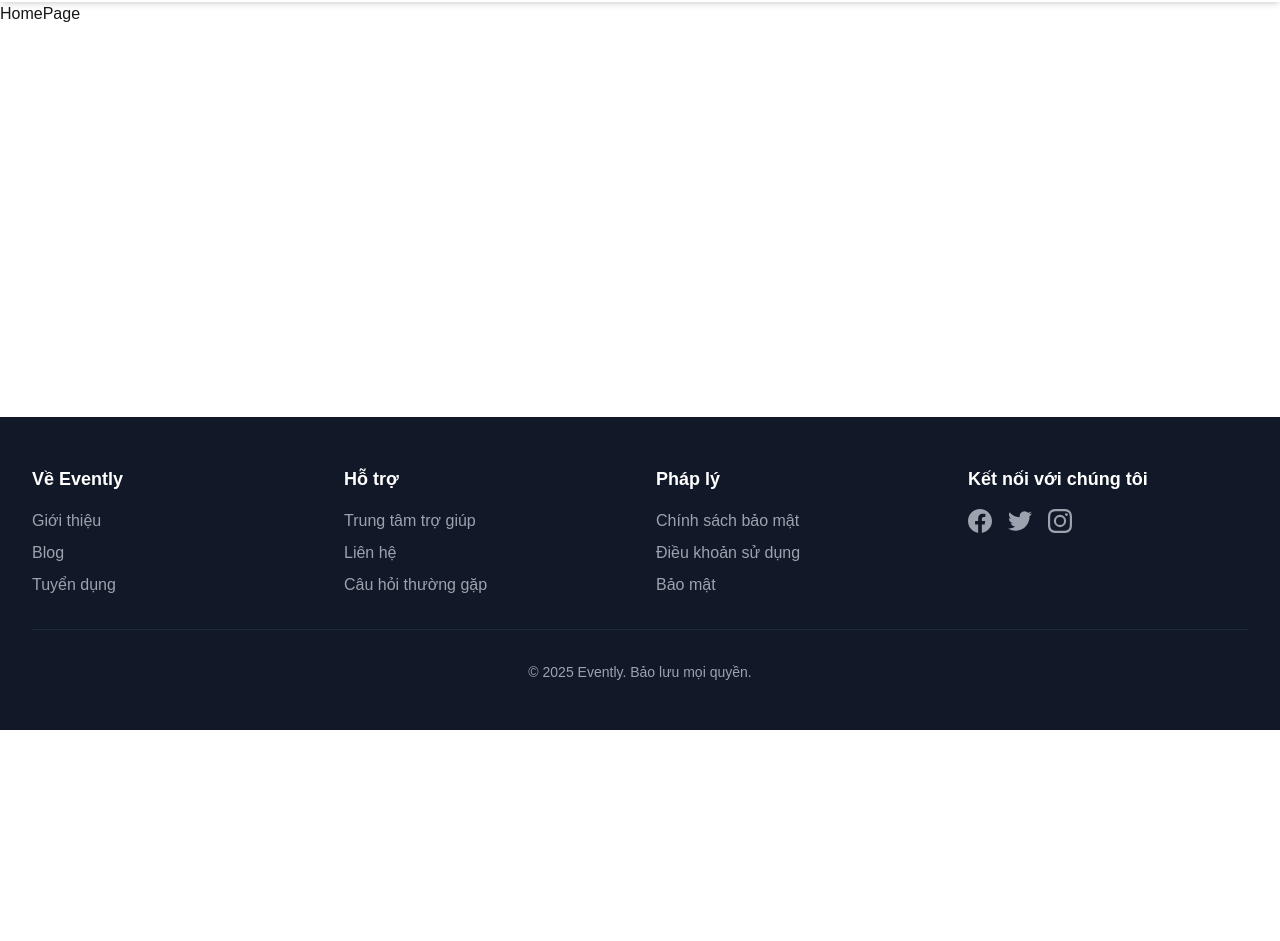
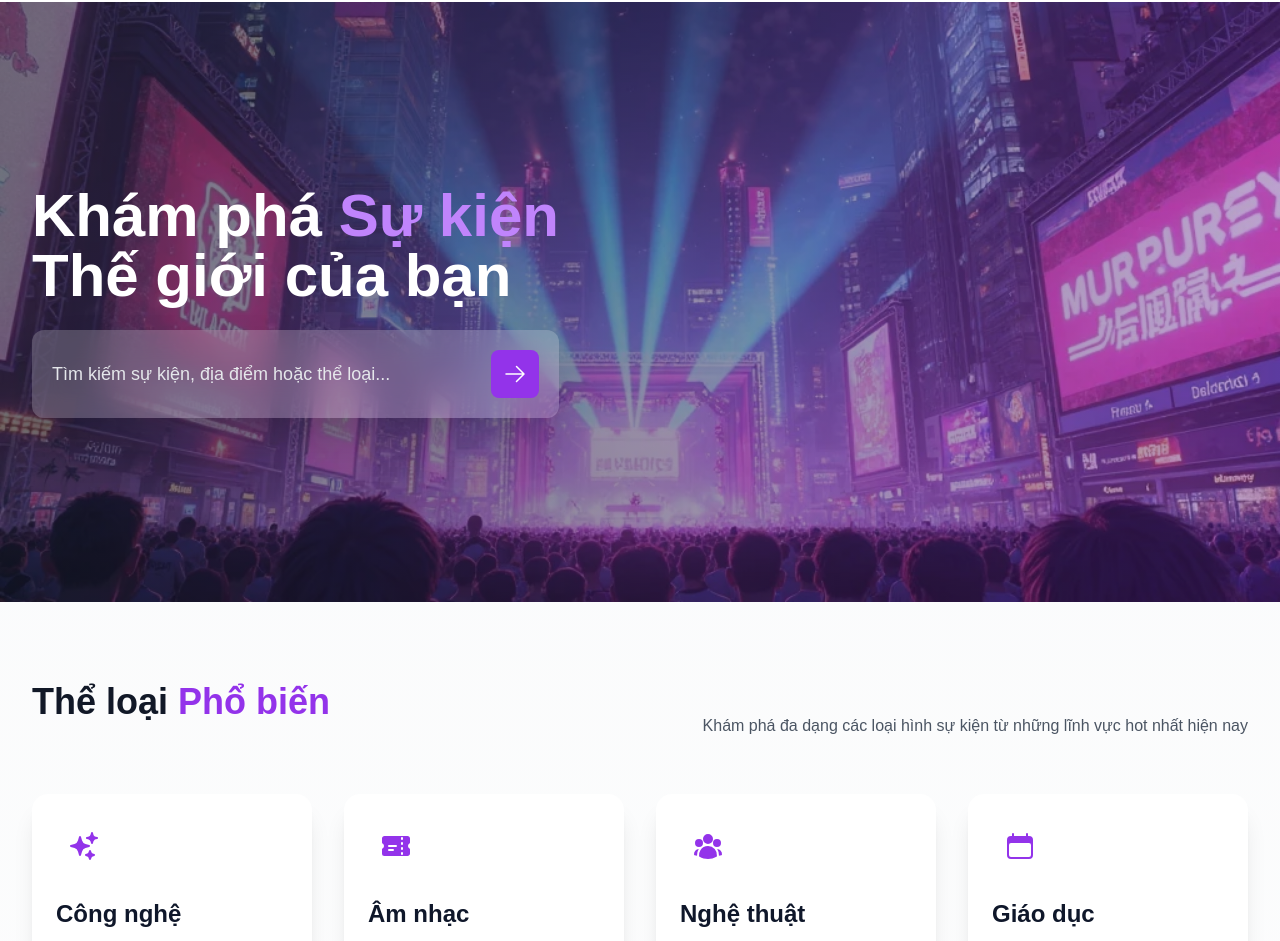
Before and after one commit to ItsAzura/Event_webapp, a Next.js app: page / in a window 1280 px wide. Shown: the part 70-1011 px from the top of the page. Before the commit the page ends 800 px from the top, so only its background shows below. Built offline with nearby package versions, Linux system fonts and the light colour scheme.

Commit message:
Home page setup ui

```diff
--- a/package.json
+++ b/package.json
@@ -14,6 +14,7 @@
     "@heroicons/react": "^2.2.0",
     "@types/cookie": "^0.6.0",
     "axios": "^1.8.1",
+    "framer-motion": "^12.4.10",
     "js-cookie": "^3.0.5",
     "jwt-decode": "^4.0.0",
     "lucide-react": "^0.477.0",
--- a/src/app/(root)/page.tsx
+++ b/src/app/(root)/page.tsx
@@ -1,7 +1,182 @@
-import React from 'react';
+'use client';
+
+import Image from 'next/image';
+import { useState } from 'react';
+import { motion } from 'framer-motion';
+import Link from 'next/link';
+import {
+  CalendarIcon,
+  MapPinIcon,
+  ArrowRightIcon,
+} from '@heroicons/react/24/solid';
+import { categories, events } from '@/data';
 
 const HomePage = () => {
-  return <div>HomePage</div>;
+  const [searchQuery, setSearchQuery] = useState('');
+
+  return (
+    <div className="min-h-screen bg-gradient-to-b from-gray-50 to-white">
+      {/* Hero Section với Parallax Effect */}
+      <section className="relative h-[600px] overflow-hidden">
+        <div className="absolute inset-0 z-0">
+          <Image
+            src="/hero-bg.png"
+            alt="Event background"
+            fill
+            className="object-cover object-center"
+            priority
+          />
+          <div className="absolute inset-0 bg-gradient-to-r from-gray-900/60 to-purple-900/40" />
+        </div>
+
+        <div className="relative mx-auto flex h-full max-w-7xl items-center px-6 lg:px-8">
+          <motion.div
+            initial={{ opacity: 0, y: 20 }}
+            animate={{ opacity: 1, y: 0 }}
+            transition={{ duration: 0.8 }}
+            className="text-center lg:text-left"
+          >
+            <h1 className="mb-6 text-5xl font-bold leading-tight text-white lg:text-6xl">
+              Khám phá <span className="text-purple-400">Sự kiện</span>
+              <br />
+              Thế giới của bạn
+            </h1>
+
+            {/* Search Bar với Glassmorphism */}
+            <motion.div
+              className="max-w-3xl rounded-xl bg-white/20 p-1 shadow-2xl backdrop-blur-lg"
+              whileHover={{ scale: 1.02 }}
+            >
+              <div className="flex items-center gap-2 p-4">
+                <input
+                  type="text"
+                  placeholder="Tìm kiếm sự kiện, địa điểm hoặc thể loại..."
+                  className="w-full border-none bg-transparent text-lg text-white placeholder-gray-200 focus:ring-0"
+                  value={searchQuery}
+                  onChange={e => setSearchQuery(e.target.value)}
+                />
+                <button className="rounded-lg bg-purple-600 p-3 transition-all hover:bg-purple-700">
+                  <ArrowRightIcon className="h-6 w-6 text-white" />
+                </button>
+              </div>
+            </motion.div>
+          </motion.div>
+        </div>
+      </section>
+
+      {/* Categories Grid với Hover Effect 3D */}
+      <section className="mx-auto max-w-7xl px-6 py-20 lg:px-8">
+        <div className="mb-14 flex flex-col items-end justify-between md:flex-row">
+          <h2 className="mb-4 text-4xl font-bold text-gray-900">
+            Thể loại <span className="text-purple-600">Phổ biến</span>
+          </h2>
+          <p className="max-w-xl text-gray-600">
+            Khám phá đa dạng các loại hình sự kiện từ những lĩnh vực hot nhất
+            hiện nay
+          </p>
+        </div>
+
+        <div className="grid grid-cols-1 gap-8 md:grid-cols-2 lg:grid-cols-4">
+          {categories.map((category, index) => (
+            <motion.div
+              key={category.name}
+              whileHover={{ y: -10 }}
+              className="group relative rounded-2xl bg-white p-6 shadow-xl transition-all hover:shadow-2xl"
+            >
+              <div
+                className={`${category.color} mb-6 flex h-14 w-14 items-center justify-center rounded-2xl`}
+              >
+                <category.icon className="h-8 w-8 text-purple-600" />
+              </div>
+              <h3 className="mb-2 text-2xl font-bold text-slate-900">
+                {category.name}
+              </h3>
+              <p className="text-gray-500">{category.count} sự kiện</p>
+              <div className="absolute bottom-6 right-6 opacity-0 transition-opacity group-hover:opacity-100">
+                <ArrowRightIcon className="h-6 w-6 text-purple-600" />
+              </div>
+            </motion.div>
+          ))}
+        </div>
+      </section>
+
+      {/* Event Carousel Section */}
+      <section className="bg-gray-50 py-20">
+        <div className="mx-auto max-w-7xl px-6 lg:px-8">
+          <div className="mb-12 flex items-end justify-between">
+            <h2 className="text-4xl font-bold text-gray-900">
+              Sự kiện <span className="text-purple-600">Nổi bật</span>
+            </h2>
+            <Link href="/events">
+              <button className="flex items-center gap-2 font-semibold text-purple-600 hover:text-purple-700">
+                Xem tất cả
+                <ArrowRightIcon className="h-5 w-5" />
+              </button>
+            </Link>
+          </div>
+
+          <div className="grid grid-cols-1 gap-8 md:grid-cols-2 lg:grid-cols-3">
+            {events.map(event => (
+              <motion.div
+                key={event.id}
+                whileHover="hover"
+                className="group relative overflow-hidden rounded-2xl bg-white shadow-lg"
+              >
+                <div className="relative h-72">
+                  <Image
+                    src={event.image}
+                    alt={event.title}
+                    fill
+                    className="transform object-cover transition-transform duration-300 group-hover:scale-105"
+                  />
+                  <div className="absolute inset-0 bg-gradient-to-t from-gray-900/60 via-transparent to-transparent" />
+                  <span className="absolute right-4 top-4 rounded-full bg-purple-600 px-3 py-1 text-sm text-white">
+                    {event.type}
+                  </span>
+                </div>
+
+                <div className="p-6">
+                  <div className="mb-3 flex items-center gap-2 text-gray-500">
+                    <CalendarIcon className="h-5 w-5" />
+                    <span>{event.date}</span>
+                  </div>
+                  <h3 className="mb-2 text-2xl font-bold text-slate-900">
+                    {event.title}
+                  </h3>
+                  <div className="flex items-center gap-2 text-gray-600">
+                    <MapPinIcon className="h-5 w-5" />
+                    <span>{event.location}</span>
+                  </div>
+                </div>
+              </motion.div>
+            ))}
+          </div>
+        </div>
+      </section>
+
+      {/* CTA Section với Gradient Animation */}
+      <section className="relative overflow-hidden py-28">
+        <div className="animate-gradient-x absolute inset-0 bg-gradient-to-r from-purple-600 to-blue-600" />
+
+        <div className="relative mx-auto max-w-4xl px-6 text-center lg:px-8">
+          <h2 className="mb-6 text-4xl font-bold text-white">
+            Sẵn sàng tạo sự kiện của riêng bạn?
+          </h2>
+          <p className="mb-8 text-xl text-purple-100">
+            Kết nối với hàng ngàn người tham gia tiềm năng chỉ trong vài bước
+            đơn giản
+          </p>
+          <motion.button
+            whileHover={{ scale: 1.05 }}
+            whileTap={{ scale: 0.95 }}
+            className="rounded-xl bg-white px-8 py-4 text-lg font-bold text-purple-600 shadow-2xl transition-all hover:bg-opacity-90"
+          >
+            Bắt đầu ngay →
+          </motion.button>
+        </div>
+      </section>
+    </div>
+  );
 };
 
 export default HomePage;
--- a/src/components/Shared/Header.tsx
+++ b/src/components/Shared/Header.tsx
@@ -9,7 +9,6 @@ import Button from '@/components/ui/Button';
 const Header = () => {
   const { accessToken, logout } = useAuthStore();
   const user = decodeAccessToken(accessToken);
-  console.log(user);
 
   return (
     <header className="flex items-center justify-between p-4 shadow-md">
@@ -18,6 +17,9 @@ const Header = () => {
       </Link>
 
       <nav className="space-x-6">
+        <Link href="/events" className="hover:text-blue-600">
+          Home
+        </Link>
         <Link href="/events" className="hover:text-blue-600">
           Sự kiện
         </Link>
--- /dev/null
+++ b/src/data/index.ts
@@ -0,0 +1,60 @@
+import {
+  CalendarIcon,
+  TicketIcon,
+  SparklesIcon,
+  UserGroupIcon,
+} from '@heroicons/react/24/solid';
+
+export const categories = [
+  {
+    name: 'Công nghệ',
+    icon: SparklesIcon,
+    count: '1.2k+',
+    color: 'bg-blue-100',
+  },
+  {
+    name: 'Âm nhạc',
+    icon: TicketIcon,
+    count: '980+',
+    color: 'bg-purple-100',
+  },
+  {
+    name: 'Nghệ thuật',
+    icon: UserGroupIcon,
+    count: '650+',
+    color: 'bg-pink-100',
+  },
+  {
+    name: 'Giáo dục',
+    icon: CalendarIcon,
+    count: '2.3k+',
+    color: 'bg-orange-100',
+  },
+];
+
+export const events = [
+  {
+    id: 1,
+    title: 'Lễ hội Âm nhạc Toàn cầu',
+    date: '15-17/12/2023',
+    location: 'Hà Nội',
+    image: '/concert.jpg',
+    type: 'Bán chạy',
+  },
+  {
+    id: 2,
+    title: 'Hội nghị AI & Tương lai',
+    date: '20/12/2023',
+    location: 'TP.HCM',
+    image: '/tech-event.jpg',
+    type: 'Mới nhất',
+  },
+  {
+    id: 3,
+    title: 'Triển lãm Nghệ thuật Số',
+    date: '25-30/12/2023',
+    location: 'Đà Nẵng',
+    image: '/digital-art.jpg',
+    type: 'Premium',
+  },
+];
```
Also changed, not shown: public/hero-bg.png (added), 1 other file (tests, documents, lock files or other folders).
